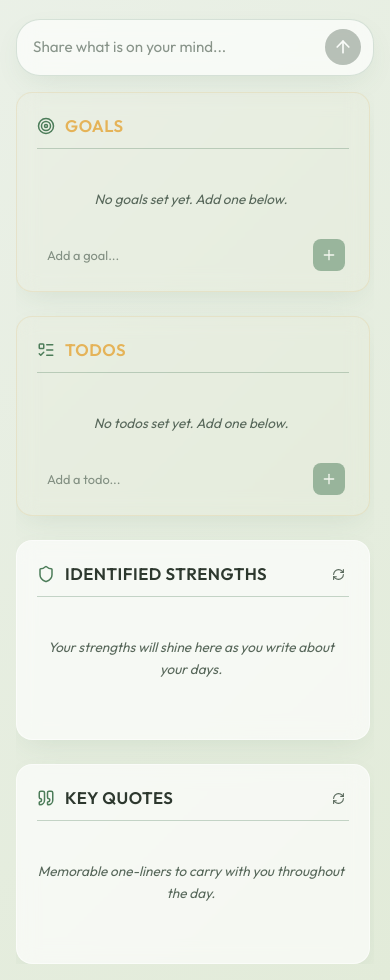
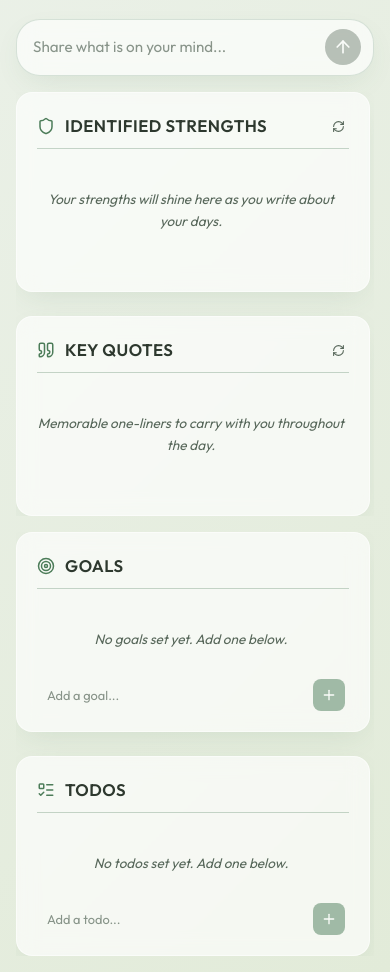
Before and after one commit to HarshitJn/local-growth-journal-webapp, a React (Vite) app: page / in a window 390 px wide. Shown: the part 980-1960 px from the top of the page. Built offline with nearby package versions, Linux system fonts and the light colour scheme; a web font is replaced by a local one.

Commit message:
layout: implement 4-column layout on desktop, moving Goals & Todos to the rightmost sidebar with matching theme styles

```diff
--- a/src/App.css
+++ b/src/App.css
@@ -2,24 +2,32 @@
 
 .app-container {
   display: grid;
-  grid-template-columns: 320px 1fr 320px;
+  grid-template-columns: 280px 1fr 280px 280px;
   min-height: 100vh;
   min-height: 100dvh;
   width: 100%;
-  max-width: 1600px;
+  max-width: 1800px;
   margin: 0 auto;
   padding: 24px;
   gap: 24px;
   position: relative;
 }
 
+@media (max-width: 1500px) {
+  .app-container {
+    grid-template-columns: 240px 1fr 240px 240px;
+    gap: 16px;
+    padding: 16px;
+  }
+}
+
 /* responsive grid layout */
-@media (max-width: 1100px) {
+@media (max-width: 1200px) {
   .app-container {
     grid-template-columns: 280px 1fr;
     grid-template-rows: auto;
   }
-  .right-sidebar {
+  .right-sidebar, .rightmost-sidebar {
     grid-column: 1 / -1;
     display: grid;
     grid-template-columns: 1fr 1fr;
@@ -33,7 +41,7 @@
     padding: 16px;
     gap: 16px;
   }
-  .left-sidebar, .right-sidebar {
+  .left-sidebar, .right-sidebar, .rightmost-sidebar {
     grid-column: auto;
     display: flex;
     flex-direction: column;
@@ -42,7 +50,7 @@
 }
 
 /* Sidebar structure */
-.left-sidebar, .right-sidebar {
+.left-sidebar, .right-sidebar, .rightmost-sidebar {
   display: flex;
   flex-direction: column;
   gap: 24px;
@@ -54,26 +62,21 @@
 }
 
 /* Hide scrollbar for sidebars but allow scrolling */
-.left-sidebar::-webkit-scrollbar, .right-sidebar::-webkit-scrollbar {
+.left-sidebar::-webkit-scrollbar, .right-sidebar::-webkit-scrollbar, .rightmost-sidebar::-webkit-scrollbar {
   width: 4px;
 }
 
-.left-sidebar::-webkit-scrollbar-thumb, .right-sidebar::-webkit-scrollbar-thumb {
+.left-sidebar::-webkit-scrollbar-thumb, .right-sidebar::-webkit-scrollbar-thumb, .rightmost-sidebar::-webkit-scrollbar-thumb {
   background: var(--card-border);
   border-radius: 4px;
 }
 
-.left-sidebar::-webkit-scrollbar-thumb:hover, .right-sidebar::-webkit-scrollbar-thumb:hover {
+.left-sidebar::-webkit-scrollbar-thumb:hover, .right-sidebar::-webkit-scrollbar-thumb:hover, .rightmost-sidebar::-webkit-scrollbar-thumb:hover {
   background: var(--accent);
 }
 
-@media (max-width: 1100px) {
-  .left-sidebar {
-    height: auto;
-    position: relative;
-    top: 0;
-  }
-  .right-sidebar {
+@media (max-width: 1200px) {
+  .left-sidebar, .right-sidebar, .rightmost-sidebar {
     height: auto;
     position: relative;
     top: 0;
@@ -686,17 +689,17 @@
 
 /* Google Keep-Style Cards */
 .keep-card {
-  border-color: rgba(220, 168, 66, 0.15) !important;
-  background: rgba(220, 168, 66, 0.01) !important;
+  border-color: var(--card-border) !important;
+  background: var(--card-bg) !important;
 }
 
 .keep-card:hover {
-  border-color: rgba(220, 168, 66, 0.3) !important;
-  box-shadow: 0 8px 32px rgba(220, 168, 66, 0.05);
+  border-color: var(--card-border-hover) !important;
+  box-shadow: 0 8px 32px rgba(0, 0, 0, 0.15);
 }
 
 .keep-card .widget-title {
-  color: #e5b358 !important;
+  color: var(--text-primary) !important;
 }
 
 .keep-item {
@@ -704,6 +707,6 @@
 }
 
 .keep-item:hover {
-  background-color: rgba(220, 168, 66, 0.04) !important;
-  border-color: rgba(220, 168, 66, 0.25) !important;
+  background-color: rgba(46, 73, 54, 0.1) !important;
+  border-color: var(--accent-border) !important;
 }
--- a/src/App.jsx
+++ b/src/App.jsx
@@ -415,8 +415,30 @@ function App() {
         <JournalInput onSend={handleSendLog} isLoading={isLoading} provider={provider} />
       </main>
 
-      {/* Column 3: Right Sidebar (Goals, Todos & AI Insights) */}
+      {/* Column 3: Right Sidebar (AI Insights) */}
       <aside className="right-sidebar">
+        <Widget
+          title="Identified Strengths"
+          icon={<Shield size={18} />}
+          items={widgets.strengths}
+          emptyText="Your strengths will shine here as you write about your days."
+          onErase={() => handleEraseSingleWidget('strengths')}
+          onRefresh={() => handleRefreshSingleWidget('strengths')}
+          isLoading={widgetLoading.strengths}
+        />
+        <Widget
+          title="Key Quotes"
+          icon={<Quote size={18} />}
+          items={widgets.quotes}
+          emptyText="Memorable one-liners to carry with you throughout the day."
+          onErase={() => handleEraseSingleWidget('quotes')}
+          onRefresh={() => handleRefreshSingleWidget('quotes')}
+          isLoading={widgetLoading.quotes}
+        />
+      </aside>
+
+      {/* Column 4: Rightmost Sidebar (Goals & Todos) */}
+      <aside className="rightmost-sidebar">
         <KeepWidget
           title="Goals"
           icon={<Target size={18} />}
@@ -436,24 +458,6 @@ function App() {
           onDeleteItem={handleDeleteTodo}
           onEditItem={handleEditTodo}
           placeholder="Add a todo..."
-        />
-        <Widget
-          title="Identified Strengths"
-          icon={<Shield size={18} />}
-          items={widgets.strengths}
-          emptyText="Your strengths will shine here as you write about your days."
-          onErase={() => handleEraseSingleWidget('strengths')}
-          onRefresh={() => handleRefreshSingleWidget('strengths')}
-          isLoading={widgetLoading.strengths}
-        />
-        <Widget
-          title="Key Quotes"
-          icon={<Quote size={18} />}
-          items={widgets.quotes}
-          emptyText="Memorable one-liners to carry with you throughout the day."
-          onErase={() => handleEraseSingleWidget('quotes')}
-          onRefresh={() => handleRefreshSingleWidget('quotes')}
-          isLoading={widgetLoading.quotes}
         />
       </aside>
 
```
